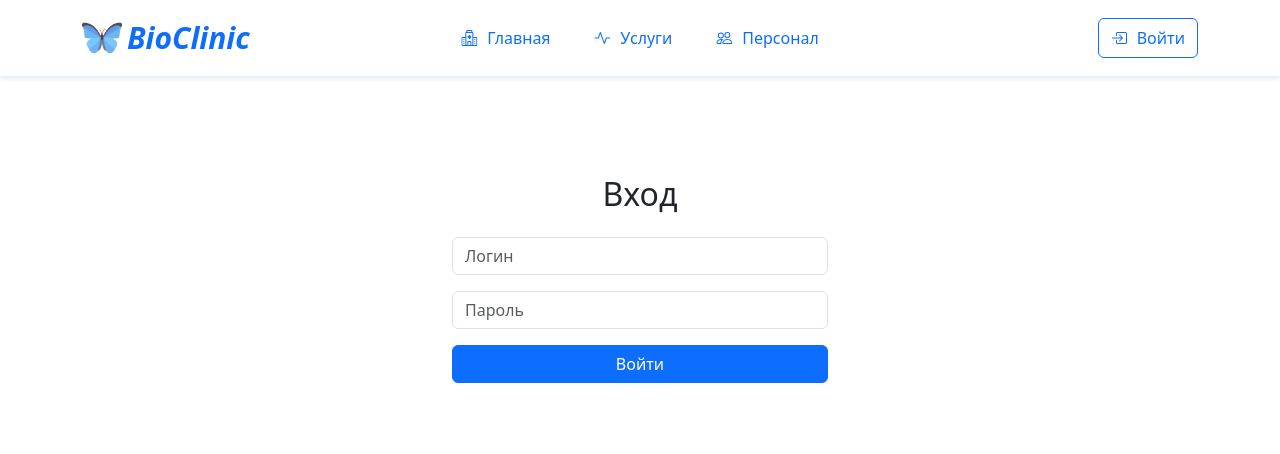
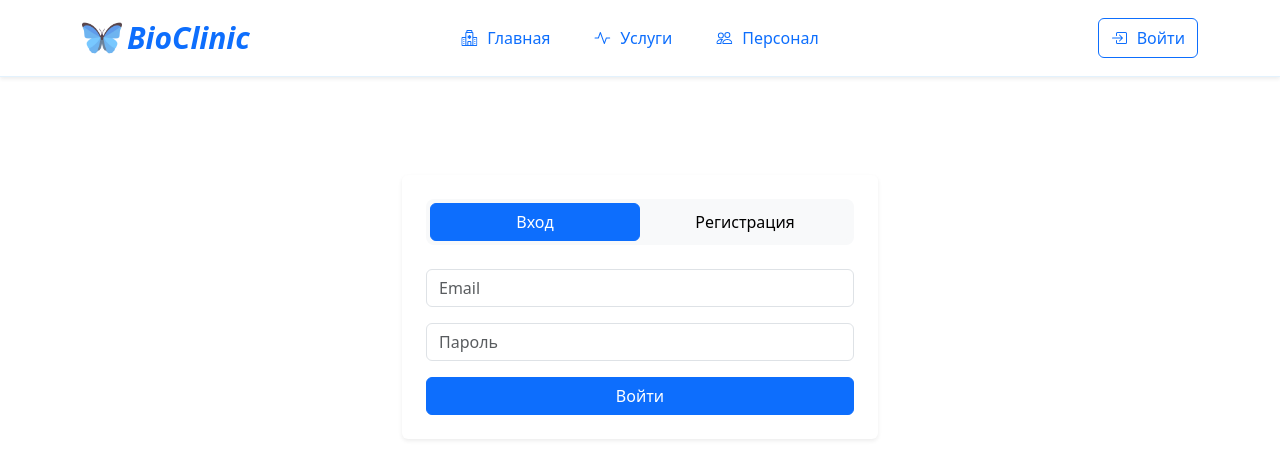
Before and after one commit to ILM0912/bio-clinic, a React (Create React App) app in the folder frontend/: page /login in a window 1280 px wide. Shown: the top 454 px of the page. Built offline with nearby package versions, Linux system fonts and the light colour scheme.

Commit message:
feat: add api for auth in frontend

```diff
--- a/frontend/src/api/api.js
+++ b/frontend/src/api/api.js
@@ -1,11 +1,31 @@
 const API_URL = "/api";
 
+const getErrorMessage = (data) => {
+  if (typeof data === "string") {
+    return data;
+  }
+
+  if (Array.isArray(data)) {
+    return data.join(" ");
+  }
+
+  if (typeof data === "object" && data !== null) {
+    return Object.values(data)
+      .flat()
+      .join(" ");
+  }
+
+  return "Ошибка запроса";
+};
 
 const checkResponse = (response) => {
-  if (!response.ok) {
-    throw new Error(`Ошибка запроса: ${response.status}`);
+  if (response.ok) {
+    return response.json();
   }
-  return response.json();
+
+  return response.json().then((data) => {
+    throw new Error(getErrorMessage(data));
+  });
 };
 
 export const getGroups = () => {
@@ -35,39 +55,62 @@ export const getService = (id) => {
   return fetch(`${API_URL}/services/${id}/`).then(checkResponse);
 };
 
-export const users = [
-  {
-    id: 1,
-    username: "user",
-    first_name: "Имя",
-    last_name: "Фамилия",
-    password: "123",
-    role: "user",
-  },
-  {
-    id: 2,
-    username: "doctor",
-    first_name: "Имя",
-    last_name: "Фамилия",
-    password: "123",
-    role: "doctor",
-  },
-];
+export const register = ({ email, first_name, last_name, password }) => {
+  return fetch(`${API_URL}/auth/users/`, {
+    method: "POST",
+    headers: {
+      "Content-Type": "application/json",
+    },
+    body: JSON.stringify({
+      email,
+      first_name,
+      last_name,
+      password,
+    }),
+  }).then(checkResponse);
+};
 
-export const login = (username, password) => {
-  const user = users.find(
-    (u) => u.username === username && u.password === password
-  );
+export const login = ({ email, password }) => {
+  return fetch(`${API_URL}/auth/token/login/`, {
+    method: "POST",
+    headers: {
+      "Content-Type": "application/json",
+    },
+    body: JSON.stringify({
+      email,
+      password,
+    }),
+  })
+    .then(checkResponse)
+    .then((data) => {
+      localStorage.setItem("auth_token", data.auth_token);
+      return fetch(`${API_URL}/auth/users/me/`, {
+        headers: {
+          Authorization: `Token ${data.auth_token}`,
+        },
+      });
+    })
+    .then(checkResponse);
+};
 
-  if (!user) {
-    return null;
-  }
+export const logout = () => {
+  const token = localStorage.getItem("auth_token");
+  return fetch(`${API_URL}/auth/token/logout/`, {
+    method: "POST",
+    headers: {
+      Authorization: `Token ${token}`,
+    },
+  }).finally(() => {
+    localStorage.removeItem("auth_token");
+  });
+};
 
-  return {
-    id: user.id,
-    username: user.username,
-    first_name: user.first_name,
-    last_name: user.last_name,
-    role: user.role,
-  };
+export const getCurrentUser = () => {
+  const token = localStorage.getItem("auth_token");
+
+  return fetch(`${API_URL}/auth/users/me/`, {
+    headers: {
+      Authorization: `Token ${token}`,
+    },
+  }).then(checkResponse);
 };
--- a/frontend/src/components/pages/Login.jsx
+++ b/frontend/src/components/pages/Login.jsx
@@ -1,58 +1,202 @@
 import React, { useState } from "react";
 import { useDispatch } from "react-redux";
+import { useNavigate } from "react-router-dom";
 import { login as loginAction } from "../../store/store";
-import { useNavigate } from "react-router-dom";
-import { login as loginApi } from "../../api/api";
+import { login as loginApi, register as registerApi } from "../../api/api";
 
 const Login = () => {
-  const [username, setUsername] = useState("");
-  const [password, setPassword] = useState("");
+  const [activeTab, setActiveTab] = useState("login");
+
+  const [loginEmail, setLoginEmail] = useState("");
+  const [loginPassword, setLoginPassword] = useState("");
+
+  const [registerEmail, setRegisterEmail] = useState("");
+  const [registerFirstName, setRegisterFirstName] = useState("");
+  const [registerLastName, setRegisterLastName] = useState("");
+  const [registerPassword, setRegisterPassword] = useState("");
+  const [registerPasswordConfirm, setRegisterPasswordConfirm] = useState("");
+
   const [error, setError] = useState("");
+  const [isLoading, setIsLoading] = useState(false);
 
   const dispatch = useDispatch();
   const navigate = useNavigate();
 
-  const handleSubmit = (e) => {
-    e.preventDefault();
+  const resetError = () => {
+    setError("");
+  };
 
-    const user = loginApi(username, password);
+  const handleTabChange = (tab) => {
+    setActiveTab(tab);
+    resetError();
+  };
 
-    if (!user) {
-      setError("Неверный логин или пароль");
+  const handleLoginSubmit = (event) => {
+    event.preventDefault();
+
+    setError("");
+    setIsLoading(true);
+
+    loginApi({
+      email: loginEmail,
+      password: loginPassword,
+    })
+      .then((user) => {
+        dispatch(loginAction(user));
+        navigate("/");
+      })
+      .catch((error) => {
+        setError("Неверный email или пароль");
+      })
+      .finally(() => {
+        setIsLoading(false);
+      });
+  };
+
+  const handleRegisterSubmit = (event) => {
+    event.preventDefault();
+
+    if (registerPassword !== registerPasswordConfirm) {
+      setError("Пароли не совпадают");
+      setIsLoading(false);
       return;
     }
 
+    setError("");
+    setIsLoading(true);
+
+    registerApi({
+      email: registerEmail,
+      first_name: registerFirstName,
+      last_name: registerLastName,
+      password: registerPassword,
+    })
+      .then(() =>
+        loginApi({
+          email: registerEmail,
+          password: registerPassword,
+        })
+      )
+      .then((user) => {
         dispatch(loginAction(user));
         navigate("/");
+      })
+      .catch((error) => {
+        setError(error.message);
+      })
+      .finally(() => {
+        setIsLoading(false);
+      });
   };
 
   return (
-    <div className="container" style={{ paddingTop: "100px", maxWidth: "400px" }}>
-      <h2 className="mb-4 text-center">Вход</h2>
+    <div className="container" style={{paddingTop: "100px", maxWidth: "500px"}}>
+      <div className="card shadow-sm border-0">
+        <div className="card-body p-4">
+          <div className="d-flex mb-4 bg-light rounded-3 p-1">
+            <button
+              type="button"
+              className={`btn w-50 ${
+                activeTab === "login" ? "btn-primary" : "btn-light"
+              }`}
+              onClick={() => handleTabChange("login")}
+            >
+              Вход
+            </button>
+            <button
+              type="button"
+              className={`btn w-50 ${
+                activeTab === "register" ? "btn-primary" : "btn-light"
+              }`}
+              onClick={() => handleTabChange("register")}
+            >
+              Регистрация
+            </button>
+          </div>
 
-      <form onSubmit={handleSubmit}>
+          {activeTab === "login" && (
+            <form onSubmit={handleLoginSubmit}>
               <input
-          type="text"
+                type="email"
                 className="form-control mb-3"
-          placeholder="Логин"
-          value={username}
-          onChange={(e) => setUsername(e.target.value)}
+                placeholder="Email"
+                value={loginEmail}
+                onChange={(event) => setLoginEmail(event.target.value)}
+                required
               />
-
               <input
                 type="password"
                 className="form-control mb-3"
                 placeholder="Пароль"
-          value={password}
-          onChange={(e) => setPassword(e.target.value)}
+                value={loginPassword}
+                onChange={(event) => setLoginPassword(event.target.value)}
+                required
               />
-
               {error && <div className="text-danger mb-3">{error}</div>}
-
-        <button className="btn btn-primary w-100">
-          Войти
+              <button
+                type="submit"
+                className="btn btn-primary w-100"
+                disabled={isLoading}
+              >
+                {isLoading ? "Вход..." : "Войти"}
               </button>
             </form>
+          )}
+
+          {activeTab === "register" && (
+            <form onSubmit={handleRegisterSubmit}>
+              <input
+                type="text"
+                className="form-control mb-3"
+                placeholder="Имя"
+                value={registerFirstName}
+                onChange={(event) => setRegisterFirstName(event.target.value)}
+                required
+              />
+              <input
+                type="text"
+                className="form-control mb-3"
+                placeholder="Фамилия"
+                value={registerLastName}
+                onChange={(event) => setRegisterLastName(event.target.value)}
+                required
+              />
+              <input
+                type="email"
+                className="form-control mb-3"
+                placeholder="Email"
+                value={registerEmail}
+                onChange={(event) => setRegisterEmail(event.target.value)}
+                required
+              />
+              <input
+                type="password"
+                className="form-control mb-3"
+                placeholder="Пароль"
+                value={registerPassword}
+                onChange={(event) => setRegisterPassword(event.target.value)}
+                required
+              />
+              <input
+                type="password"
+                className="form-control mb-3"
+                placeholder="Повторите пароль"
+                value={registerPasswordConfirm}
+                onChange={(event) => setRegisterPasswordConfirm(event.target.value)}
+                required
+              />
+              {error && <div className="text-danger mb-3">{error}</div>}
+              <button
+                type="submit"
+                className="btn btn-primary w-100"
+                disabled={isLoading}
+              >
+                {isLoading ? "Регистрация..." : "Зарегистрироваться"}
+              </button>
+            </form>
+          )}
+        </div>
+      </div>
     </div>
   );
 };
--- a/frontend/src/components/pages/Profile.jsx
+++ b/frontend/src/components/pages/Profile.jsx
@@ -12,20 +12,18 @@ const Profile = () => {
     );
   }
 
-  const role = user.roles[0];
+  const role = user.role;
 
   let content = "";
 
-  if (role === "user") {
-    content = "Это страница пользователя";
+  if (role === "patient") {
+    content = "Это страница пациента";
   } else if (role === "doctor") {
     content = "Это страница врача";
-  } else if (role === "admin") {
-    content = "Это страница администратора";
   }
 
   return (
-    <div className="container text-center" style={{ paddingTop: "100px" }}>
+    <div className="container text-center" style={{ paddingTop: "40px" }}>
       <h2>{content}</h2>
     </div>
   );
--- a/frontend/src/store/store.js
+++ b/frontend/src/store/store.js
@@ -2,9 +2,11 @@ import { createStore } from "redux";
 
 const LOGIN = "auth/login";
 const LOGOUT = "auth/logout";
+const AUTH_CHECKED = "auth/checked";
 
 const initialState = {
   user: null,
+  isAuthChecked: false,
 };
 
 const reducer = (state = initialState, action) => {
@@ -13,12 +15,20 @@ const reducer = (state = initialState, action) => {
       return {
         ...state,
         user: action.payload,
+        isAuthChecked: true,
       };
 
     case LOGOUT:
       return {
         ...state,
         user: null,
+        isAuthChecked: true,
+      };
+
+    case AUTH_CHECKED:
+      return {
+        ...state,
+        isAuthChecked: true,
       };
 
     default:
@@ -26,15 +36,17 @@ const reducer = (state = initialState, action) => {
   }
 };
 
-export const login = (user) => {
-  return {
-    type: LOGIN,
-    payload: user,
-  };
-};
+export const login = (user) => ({
+  type: LOGIN,
+  payload: user,
+});
 
 export const logout = () => ({
   type: LOGOUT,
 });
 
+export const authChecked = () => ({
+  type: AUTH_CHECKED,
+});
+
 export const store = createStore(reducer);
```
Also changed, not shown: frontend/src/App.js (+33 -1 lines), frontend/src/components/layout/Header.jsx (+9 -3 lines), frontend/src/components/layout/Navigation.jsx (+9 -4 lines). Lines whose indentation alone changed are shown as unchanged.
